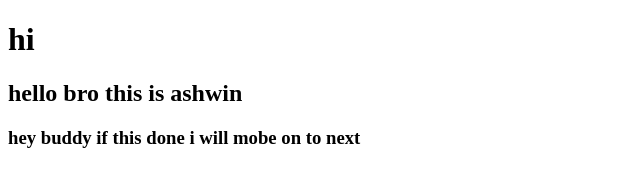
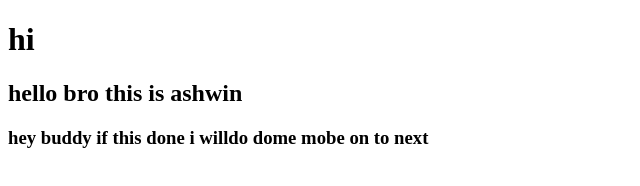
Before and after one commit to raja-ashwin/finally, a plain HTML site: page index.html in a window 1280 px wide. Shown: the full height of the page, 0-640 px from the left. Drawn offline with Linux system fonts and the light colour scheme.

Commit message:
Fix typo in h3 tag text

```diff
--- a/index.html
+++ b/index.html
@@ -8,6 +8,6 @@
 <body>
    <h1>hi</h1>
    <h2>hello bro this is ashwin</h2>
-   <h3>hey buddy if this done i will mobe on to next</h3>
+   <h3>hey buddy if this done i willdo dome mobe on to next</h3>
 </body>
 </html>
```
